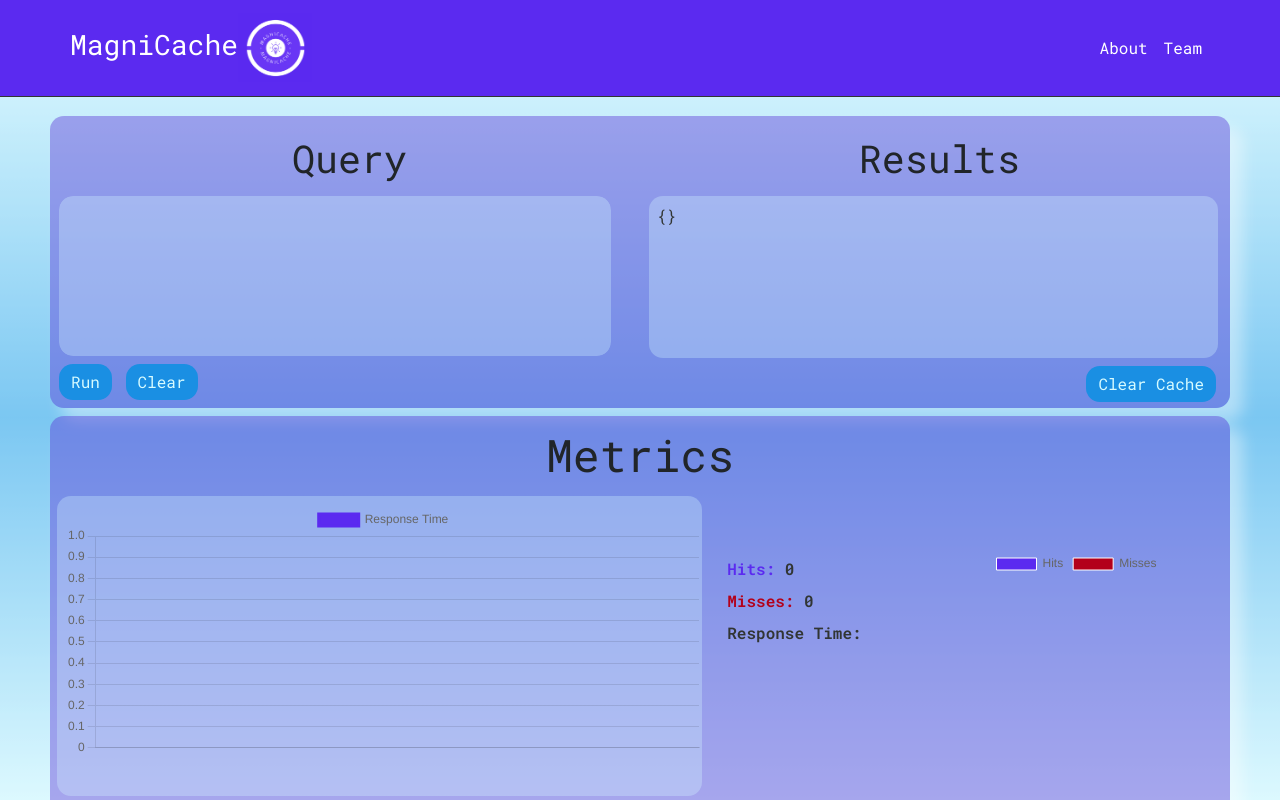
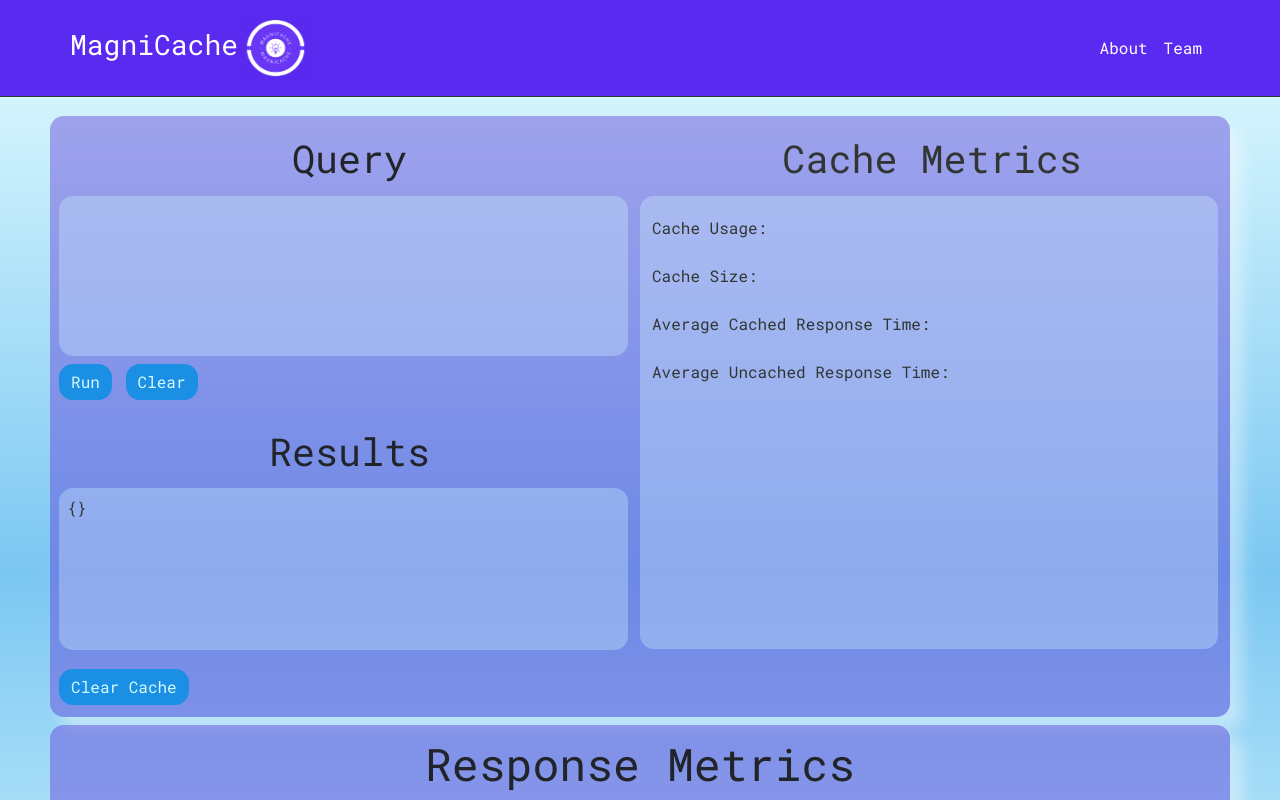
Before and after one commit to oslabs-beta/MagniCache, a React app in the folder client/: page / in a window 1280 px wide. Shown: the top 800 px of the page. Built offline with nearby package versions, Linux system fonts and the light colour scheme.

Commit message:
Adds assets folder for logo, creates new component/container for displaying relevant cache metrics

```diff
--- /dev/null
+++ b/client/components/CacheMetric.tsx
@@ -0,0 +1,22 @@
+import React from 'react';
+
+const CacheMetric = () => {
+  return (
+    <div className="cache-metric-container">
+      <div className="cache-metric">Cache Usage: </div>
+      <br></br>
+
+      <div className="cache-metric">Cache Size: </div>
+      <br></br>
+
+      <div className="cache-metric">Average Cached Response Time: </div>
+      <br></br>
+
+      <div className="cache-metric">Average Uncached Response Time: </div>
+      <br></br>
+      {/* Possibly add a chart of sorts here? Maybe 2 or 3?  */}
+    </div>
+  );
+};
+
+export default CacheMetric;
--- a/client/components/NavBar.tsx
+++ b/client/components/NavBar.tsx
@@ -3,7 +3,7 @@ import Container from 'react-bootstrap/Container';
 import Nav from 'react-bootstrap/Nav';
 import Navbar from 'react-bootstrap/Navbar';
 import { Link } from 'react-router-dom';
-import logo from './Logo.png';
+import logo from '../assets/Logo.png';
 
 const NavBar: React.FC = () => {
   // Navbar.Brand is currently using href, which reloads home page onClicking magniCache --> not sure whether this is better or do we want to make it a router link
--- a/client/components/QueryDisplay.tsx
+++ b/client/components/QueryDisplay.tsx
@@ -2,6 +2,7 @@ import React, { useState, useEffect, useContext, SetStateAction } from 'react';
 import ToggleButton from 'react-bootstrap/ToggleButton';
 import ToggleButtonGroup from 'react-bootstrap/ToggleButtonGroup';
 import Result from './Result';
+import XMetrics from '../containers/XMetrics';
 
 interface QueryProps {
   queryValue: string;
@@ -22,7 +23,7 @@ const QueryDisplay = (props: QueryProps) => {
     fetchTime,
     handleClickClear,
     handleClickRun,
-    handleClearCache
+    handleClearCache,
   } = props;
 
   return (
@@ -72,7 +73,7 @@ const QueryDisplay = (props: QueryProps) => {
           </ToggleButton>
         </ToggleButtonGroup>
       </div>
-      {/* <div style={{backgroundColor: 'red', width: '150px'}}>hi</div>  this is where the new metric container will live*/}
+       <XMetrics />
       <div id="result-display" className="query-display-child">
         <h1 className="query-display-title">Results</h1>
         <div className="fields-container-result">
--- a/client/components/VisualsDisplay.tsx
+++ b/client/components/VisualsDisplay.tsx
@@ -10,7 +10,7 @@ import {
   Legend,
   ArcElement,
 } from 'chart.js';
-import { Doughnut, Line } from 'react-chartjs-2';
+import { Doughnut, Line, Pie } from 'react-chartjs-2';
 import Response from './Response';
 import { Metrics } from '../../types';
 
@@ -101,7 +101,7 @@ const VisualsDisplay = (props: VisualProps) => {
   };
   return (
     <>
-      <h1 id="visuals-header">Metrics</h1>
+      <h1 id="visuals-header">Response Metrics</h1>
       <div className="visuals-display">
         <div className="left-visual">
           <Line
@@ -120,7 +120,7 @@ const VisualsDisplay = (props: VisualProps) => {
             <Response hits={hits} misses={misses} metrics={metrics} />
           </div>
           <div className="donut-chart">
-            <Doughnut id="doughnut" data={dataDo} />
+            <Pie id="doughnut" data={dataDo} />
           </div>
         </div>
       </div>
--- /dev/null
+++ b/client/containers/XMetrics.tsx
@@ -0,0 +1,13 @@
+import React from 'react';
+import CacheMetric from '../components/CacheMetric';
+
+const XMetrics = () => {
+  return (
+    <div className="extra-metrics-container">
+      <h1 className="cache-metrics-title">Cache Metrics</h1>
+      <CacheMetric />
+    </div>
+  );
+};
+
+export default XMetrics;
--- a/client/scss/styles.scss
+++ b/client/scss/styles.scss
@@ -104,6 +104,8 @@ body {
     margin-bottom: 10px;
   }
   .query-display-flex {
+    position: relative;
+    padding-bottom: 5%;
     border-radius: $borderRad;
     display: grid;
     grid-template-columns: 1fr 1fr;
@@ -125,7 +127,7 @@ body {
   justify-content: start;
   align-items: start;
   border-radius: $borderRad;
-  width: 95%;
+  width: 100%;
   margin-bottom: 8px;
   min-height: 150px;
   max-height: 300px;
@@ -144,7 +146,7 @@ body {
   background-color: $lightTertiaryColor;
   border-radius: $borderRad;
   font-size: 1.3vw;
-  width: 100%;
+  width: 98%;
   height: 10rem;
   text-align: left;
   resize: none;
@@ -170,6 +172,7 @@ body {
 .query-display-child .toggle-button-group-rc {
   width: 20%;
 }
+
 
 .fields-container-result {
   align-items: start;
@@ -199,7 +202,37 @@ body {
 
 #toggle-button-cache {
   position: absolute;
-  right: 5%;
+  top: 92%;
+}
+
+.extra-metrics-container {
+  margin-top: 13.6%;
+  margin-right: 2%;
+  color: $blackColor;
+  background-color: $lightTertiaryColor;
+  border-radius: $borderRad;
+  height: 155%;
+  max-height: 155%;
+  display: flex;
+  flex-direction: column;
+  align-items: start;
+  justify-content: start;
+  padding-left: 12px;
+  padding-top: 20px;
+}
+
+.cache-metrics-title {
+  position: absolute;
+  top: 0;
+  right: 12%;
+  text-align: center;
+    padding: 0.5vw;
+    margin-top: 1vw;
+    font-size: 3vw;
+}
+
+.cache-metric {
+  // line-height: 60px;
 }
 
 // ALL QUERY/RESULT SELECTORS ABOVE THIS LINE
```
Also changed, not shown: client/assets/Logo.png (renamed from client/components/Logo.png).
